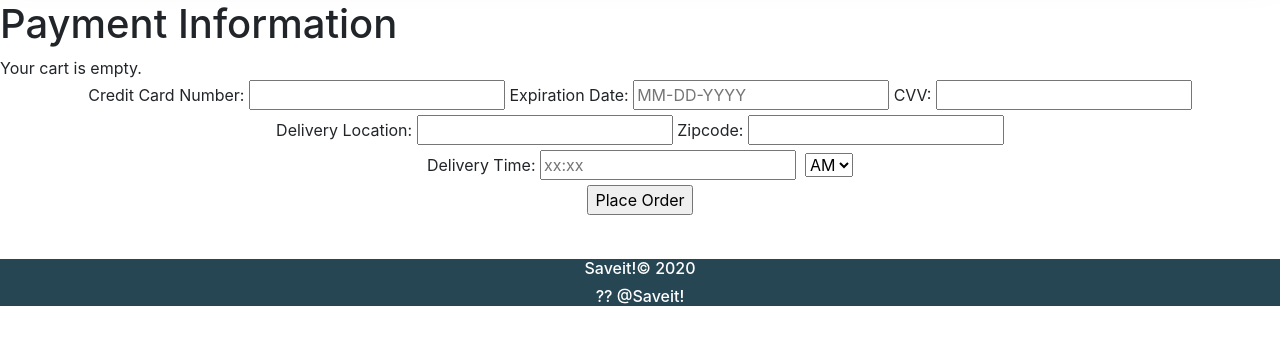
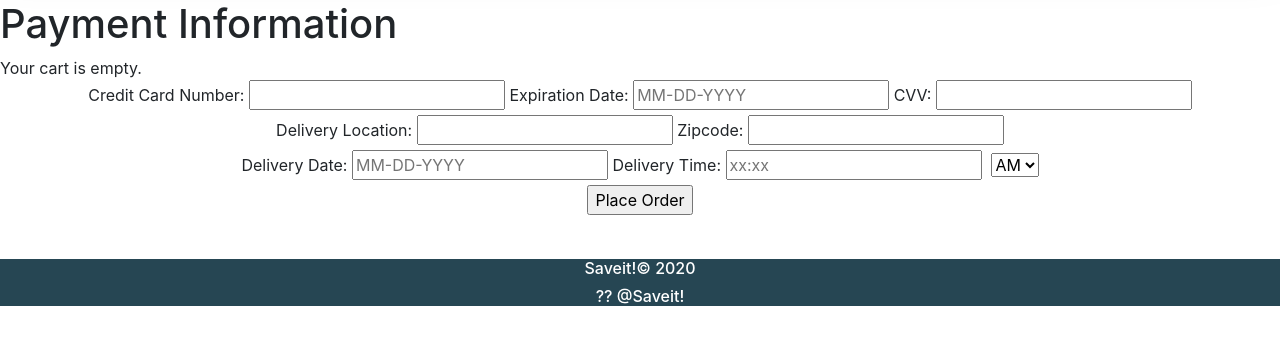
Before and after one commit to SyedSharful/GroceryApp, a PHP site: page /Payment.php in a window 1280 px wide. Shown: the part 145-490 px from the top of the page. Run offline with PHP 8.4, Linux system fonts and the light colour scheme; data that the repository does not hold is empty; some libraries are stand-ins or nearby versions.

Commit message:
Update Payment.php

```diff
--- a/MergedThree/Payment.php
+++ b/MergedThree/Payment.php
@@ -100,6 +100,9 @@
     <label for="zip">Zipcode:</label>
 		<input type="text" name="zip" id="zip" pattern="\d{5,5}" required></br>
 
+    <label for="delivery_date">Delivery Date:</label>
+		<input type="text" name="delivery_day" id="delivery_day" pattern="\d{2}-\d{2}-\d{4}" placeholder="MM-DD-YYYY" required>
+
 		<label for="delivery_time">Delivery Time:</label>
 		<input type="text" name="delivery_time" id="delivery_time" pattern="([01]?[0-9]|2[0-3]):[0-5][0-9](:[0-5][0-9])?" placeholder="xx:xx" required>
 
```
